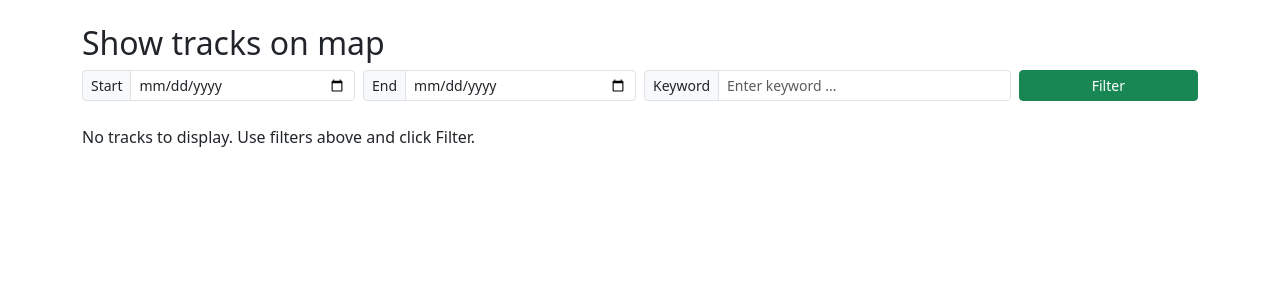
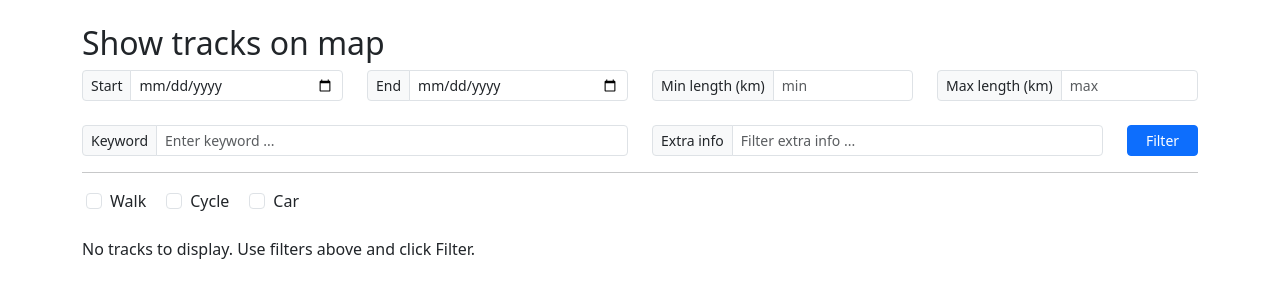
Before and after one commit to elkaiser21/python_flask_nextcloud, a Flask app: page /show_tracks in a window 1280 px wide. Shown: the part 56-356 px from the top of the page. Run offline with Flask 3, Linux system fonts and the light colour scheme; the visitor is signed in with stand-in values (Sample User, id 1); some libraries are stand-ins or nearby versions.

Commit message:
Add filtering options for track search and improve request handling

```diff
--- a/app.py
+++ b/app.py
@@ -1,11 +1,10 @@
 import logging
-import math
 import os
 
 import xml.etree.ElementTree as ET
 from datetime import datetime
 from urllib.parse import unquote
-
+from functools import wraps
 from werkzeug.middleware.proxy_fix import ProxyFix
 from werkzeug.security import check_password_hash
 
@@ -28,7 +27,6 @@ from flask import (
     Response,
 )
 
-import utils
 import geo_utils
 import classes
 
@@ -47,6 +45,9 @@ NEXTCLOUD_DAV_URL = os.environ.get("NEXTCLOUD_DAV_URL")
 NEXTCLOUD_PHOTO_DIR = os.environ.get("NEXTCLOUD_PHOTO_SYNC_DIR")
 NEXTCLOUD_PHOTO_ARCHIVE_DIR = os.environ.get("NEXTCLOUD_PHOTO_ARCHIVE_DIR")
 NEXTCLOUD_TRACK_DIR = os.environ.get("NEXTCLOUD_TRACK_SYNC_DIR")
+
+# centralized requests timeout (seconds)
+REQUEST_TIMEOUT = 60
 
 
 @app.context_processor
@@ -81,8 +82,6 @@ def get_user(username):
 
 
 def login_required(view):
-    from functools import wraps
-
     @wraps(view)
     def wrapped(*args, **kwargs):
         if "user_id" not in session:
@@ -152,12 +151,30 @@ def get_tracks_by_latlon(location, radius):
     return results, message
 
 
-def get_tracks_by_keyword(keywords):
+def get_tracks_by_keyword(keywords, extra_info=None, min_len_m=None, max_len_m=None):
     """
     Select all tracks with the given (part of) keyword.
+    Optional DB-level filtering by extra_info (substring, case-insensitive) and length in meters.
     """
-    placeholders = ",".join(["%s"] * len(keywords))
-    params = keywords + [len(keywords)]
+    len_keywords = len(keywords)
+    placeholders = ",".join(["%s"] * len_keywords)
+    params = keywords
+
+    where_clauses = [f"LOWER(keyword) IN ({placeholders})"]
+
+    if extra_info:
+        where_clauses.append("LOWER(extra_info) LIKE %s")
+        params.append(f"%{extra_info.lower()}%")
+    if min_len_m is not None:
+        where_clauses.append("length >= %s")
+        params.append(min_len_m)
+    if max_len_m is not None:
+        where_clauses.append("length <= %s")
+        params.append(max_len_m)
+
+    params.append(len_keywords)
+
+    where_sql = " AND ".join(where_clauses)
 
     sql = f"""
         SELECT DISTINCT
@@ -169,11 +186,14 @@ def get_tracks_by_keyword(keywords):
             ROUND(middle_lat, 6) as lat,
             ROUND(middle_lon, 6) as lon
         FROM v_tracks_by_keyword
-        WHERE LOWER(keyword) IN ({placeholders})
+        WHERE {where_sql}
         GROUP BY name
         HAVING COUNT(DISTINCT keyword) = %s
         ORDER BY date_taken DESC
     """
+
+    # logger.info("SQL: %s", sql)
+    # logger.info("Params: %s", params)
 
     conn = mysql.connector.connect(**db_config)
     cursor = conn.cursor(dictionary=True)
@@ -214,15 +234,31 @@ def get_tracks_by_date(selected_date):
     return results
 
 
-def get_tracks_by_date_range(start_date, end_date):
+def get_tracks_by_date_range(start_date, end_date, extra_info=None, min_len_m=None, max_len_m=None):
     """
     Select all tracks between start_date and end_date (inclusive).
     start_date and end_date should be strings in YYYY-MM-DD format or date objects.
+    Optional DB-level filtering by extra_info (substring, case-insensitive) and length in meters.
     """
     conn = mysql.connector.connect(**db_config)
     cursor = conn.cursor(dictionary=True)
 
-    sql = """
+    where_clauses = ["DATE(date_taken) BETWEEN %s AND %s"]
+    params = [f"{start_date}", f"{end_date}"]
+
+    if extra_info:
+        where_clauses.append("LOWER(extra_info) LIKE %s")
+        params.append(f"%{extra_info.lower()}%")
+    if min_len_m is not None:
+        where_clauses.append("length >= %s")
+        params.append(min_len_m)
+    if max_len_m is not None:
+        where_clauses.append("length <= %s")
+        params.append(max_len_m)
+
+    where_sql = " AND ".join(where_clauses)
+
+    sql = f"""
         SELECT
             name,
             date_taken,
@@ -232,11 +268,11 @@ def get_tracks_by_date_range(start_date, end_date):
             ROUND(middle_lat, 6) as lat,
             ROUND(middle_lon, 6) as lon
         FROM track
-        WHERE DATE(date_taken) BETWEEN %s AND %s
+        WHERE {where_sql}
         ORDER BY date_taken DESC
       """
 
-    cursor.execute(sql, (f"{start_date}", f"{end_date}"))
+    cursor.execute(sql, tuple(params))
     results = cursor.fetchall()
     cursor.close()
     conn.close()
@@ -251,7 +287,7 @@ def get_gpx_points(year, month, day, filename):
     """
     try:
         url = get_nextcloud_url(NEXTCLOUD_TRACK_DIR, year, month, day, filename)
-        r = requests.get(url, auth=(NEXTCLOUD_USER, NEXTCLOUD_PASSWORD))
+        r = requests.get(url, auth=(NEXTCLOUD_USER, NEXTCLOUD_PASSWORD), timeout=REQUEST_TIMEOUT)
         if r.status_code != 200:
             return []
 
@@ -541,20 +577,46 @@ def show_tracks():
     start_date = request.values.get("start_date", "").strip()
     end_date = request.values.get("end_date", "").strip()
     keyword_str = request.values.get("keyword", "").strip()
+    # allow filtering by track types (multiple checkboxes named track_type)
+    track_types = request.values.getlist("track_type") if request.values else []
+    # normalize to a set of lowercase values for comparison
+    track_types_set = {t.lower() for t in track_types}
+
+    # additional optional filters: extra_info substring and length range
+    extra_info = request.values.get("extra_info", "").strip()
+    min_length = request.values.get("min_length", "").strip()
+    max_length = request.values.get("max_length", "").strip()
+    # parse numeric bounds if provided
+    try:
+        min_length_val = float(min_length) if min_length != "" else None
+    except Exception:
+        min_length_val = None
+    try:
+        max_length_val = float(max_length) if max_length != "" else None
+    except Exception:
+        max_length_val = None
 
     if request.method == "GET":
         # Populate the track list based on filters
+        # convert length km filters to meters for DB filtering
+        min_len_m = None
+        max_len_m = None
+        if min_length_val is not None:
+            min_len_m = int(min_length_val * 1000)
+        if max_length_val is not None:
+            max_len_m = int(max_length_val * 1000)
+
         if keyword_str:
             keywords = [k.strip() for k in keyword_str.split(",") if k.strip()]
-            tracks = get_tracks_by_keyword(keywords)
-            # Optionally filter by date range if provided
+            tracks = get_tracks_by_keyword(keywords, extra_info=extra_info, min_len_m=min_len_m, max_len_m=max_len_m)
+            # Optionally filter by date range if provided (DB query does date range filtering when used below)
             if start_date or end_date:
                 sd = start_date or "0001-01-01"
                 ed = end_date or "9999-12-31"
+                # filter by date fields
                 filtered = []
                 for t in tracks:
                     td = t["date_taken"]
-                    # td may be date/datetime or string
                     try:
                         td_date = (
                             td.date()
@@ -570,7 +632,16 @@ def show_tracks():
         elif start_date or end_date:
             sd = start_date or end_date
             ed = end_date or start_date
-            tracks = get_tracks_by_date_range(sd, ed)
+            tracks = get_tracks_by_date_range(sd, ed, extra_info=extra_info, min_len_m=min_len_m, max_len_m=max_len_m)
+
+        # If track type filters provided, apply them client-side here
+        if track_types_set:
+            filtered_tracks = []
+            for t in tracks:
+                ttype = (t.get("type") or "").lower()
+                if ttype in track_types_set:
+                    filtered_tracks.append(t)
+            tracks = filtered_tracks
 
         selected = request.values.getlist("selected") if request.values else []
         return render_template(
@@ -581,6 +652,10 @@ def show_tracks():
             keyword=keyword_str,
             map_available=False,
             selected=selected,
+            track_types=track_types,
+            extra_info=extra_info,
+            min_length=min_length,
+            max_length=max_length,
         )
 
     # POST - generate map for selected tracks
@@ -594,6 +669,10 @@ def show_tracks():
             keyword=keyword_str,
             map_available=False,
             message="No tracks selected",
+            track_types=track_types,
+            extra_info=extra_info,
+            min_length=min_length,
+            max_length=max_length,
         )
 
     # strong/vivid colors for better contrast on the map
@@ -666,6 +745,10 @@ def show_tracks():
         map_available=True,
         map_url="/" + map_path,
         selected=selected,
+        track_types=track_types,
+        extra_info=extra_info,
+        min_length=min_length,
+        max_length=max_length,
     )
 
 
@@ -765,7 +848,7 @@ def download_track(year, month, day, filename):
         f"{year}/{month}/{day}/{filename}"
     )
 
-    r = requests.get(url, auth=(NEXTCLOUD_USER, NEXTCLOUD_PASSWORD), stream=True)
+    r = requests.get(url, auth=(NEXTCLOUD_USER, NEXTCLOUD_PASSWORD), stream=True, timeout=REQUEST_TIMEOUT)
 
     if r.status_code != 200:
         abort(404)
@@ -970,34 +1053,34 @@ def heatmap():
 
     if filters.min_date:
         basic_params.append(filters.min_date)
-        where_clause += f" AND t.date_taken >= %s"
+        where_clause += " AND t.date_taken >= %s"
     if filters.max_date:
         basic_params.append(filters.max_date)
-        where_clause += f" AND t.date_taken <= %s"
+        where_clause += " AND t.date_taken <= %s"
     if filters.min_km is not None:
         basic_params.append(int(filters.min_km * 1000))
-        where_clause += f" AND t.length >= %s"
+        where_clause += " AND t.length >= %s"
     if filters.max_km is not None:
         basic_params.append(int(filters.max_km * 1000))
-        where_clause += f" AND t.length <= %s"
+        where_clause += " AND t.length <= %s"
     if filters.min_lat is not None:
         basic_params.append(filters.min_lat)
-        where_clause += f" AND t.middle_lat >= %s"
+        where_clause += " AND t.middle_lat >= %s"
     if filters.max_lat is not None:
         basic_params.append(filters.max_lat)
-        where_clause += f" AND t.middle_lat <= %s"
+        where_clause += " AND t.middle_lat <= %s"
 
     if filters.min_lon is not None:
         basic_params.append(filters.min_lon)
-        where_clause += f" AND t.middle_lon >= %s"
+        where_clause += " AND t.middle_lon >= %s"
     if filters.max_lon is not None:
         basic_params.append(filters.max_lon)
-        where_clause += f" AND t.middle_lon <= %s"
+        where_clause += " AND t.middle_lon <= %s"
 
     if filters.track_types:
         basic_params.extend(filters.track_types)
         placeholders = ",".join(["%s"] * len(filters.track_types))
-        where_clause += f" AND t.type IN ({placeholders})"
+        where_clause += " AND t.type IN (" + placeholders + ")"
 
     # there should always be min visits
     if filters.min_visits is None:
@@ -1098,6 +1181,7 @@ def get_show_photo_request(url: str) -> Response:
         url,
         auth=(NEXTCLOUD_USER, NEXTCLOUD_PASSWORD),
         stream=True,
+        timeout=REQUEST_TIMEOUT,
     )
     return r
 
@@ -1107,6 +1191,7 @@ def get_photo_info_request(url: str) -> Response:
         url,
         auth=(NEXTCLOUD_USER, NEXTCLOUD_PASSWORD),
         verify=True,  # now properly fixed
+        timeout=REQUEST_TIMEOUT,
     )
     return r
 
--- a/templates/show_tracks.html
+++ b/templates/show_tracks.html
@@ -6,7 +6,8 @@
 
 <h2>Show tracks on map</h2>
 
-<form class="row g-2 mb-4 align-items-center" method="get">
+<form class="g-2 mb-4 align-items-center" method="get">
+  <div class="row">
     <div class="col-6 col-md-3">
       <div class="input-group input-group-sm">
         <span class="input-group-text">Start</span>
@@ -19,17 +20,57 @@
         <input class="form-control form-control-sm" id="end_date" name="end_date" type="date" value="{{ end_date }}" />
       </div>
     </div>
-  <div class="col-12 col-md-4">
+    <div class="col-6 col-md-3">
+      <div class="input-group input-group-sm">
+        <span class="input-group-text">Min length (km)</span>
+        <input class="form-control form-control-sm" id="min_length" name="min_length" placeholder="min" type="number" step="0.1" value="{{ min_length if min_length is defined else '' }}" />
+      </div>
+    </div>
+    <div class="col-6 col-md-3">
+      <div class="input-group input-group-sm">
+        <span class="input-group-text">Max length (km)</span>
+        <input class="form-control form-control-sm" id="max_length" name="max_length" placeholder="max" type="number" step="0.1" value="{{ max_length if max_length is defined else '' }}" />
+      </div>
+    </div>
+  </div>
+
+  <div class="row"><div class="col-12">&nbsp;</div></div>
+
+  <div class="row mb-3">
+    <div class="col-12 col-md-6">
       <div class="input-group input-group-sm">
         <span class="input-group-text">Keyword</span>
         <input class="form-control form-control-sm" id="keyword" name="keyword" placeholder="Enter keyword ..." type="text" value="{{ keyword }}" />
       </div>
     </div>
-  <div class="col-12 col-md-2">
-    <div class="d-grid">
-      <button class="btn btn-success btn-sm h-100" type="submit">Filter</button>
+    <div class="col-12 col-md-5">
+      <div class="input-group input-group-sm">
+        <span class="input-group-text">Extra info</span>
+        <input class="form-control form-control-sm" id="extra_info" name="extra_info" placeholder="Filter extra info ..." type="text" value="{{ extra_info if extra_info is defined else '' }}" />
       </div>
     </div>
+    <div class="col-12 col-md-1">
+      <div class="d-grid">
+        <button class="btn btn-primary btn-sm h-100" type="submit">Filter</button>
+      </div>
+    </div>
+  </div>
+
+  <hr>
+
+  <div class="row">
+    <div class="col-12 col-md-2">
+      <div class="d-flex align-items-center">
+        {% for t in ["Walk", "Cycle", "Car"] %}
+        <div class="form-check form-check-inline mb-0 ms-1">
+          <input class="form-check-input" type="checkbox" name="track_type" id="track_type_{{ t }}" value="{{ t }}" {% if track_types is defined and t in track_types %}checked{% endif %}>
+          <label class="form-check-label" for="track_type_{{ t }}">{{ t }}</label>
+        </div>
+        {% endfor %}
+      </div>
+    </div>
+  </div>
+
 </form>
 
 {% if message %}
@@ -47,8 +88,8 @@
           <th>Name</th>
           <th>type</th>
           <th>info</th>
-          <th>length (km)</th>
-          <th class="text-center">Download</th>
+          <th class="text-end" style="width:80px;">length (km)</th>
+          <th class="text-center" style="width:48px;"><span class="visually-hidden">Download</span></th>
         </tr>
       </thead>
       <tbody>
@@ -56,12 +97,12 @@
         {% set val = (track.date_taken|string) + '::' + (track.name|string) %}
         <tr>
           <td><input class="track-checkbox" type="checkbox" name="selected" value="{{ val }}" {% if selected and val in selected %}checked{% endif %}></td>
-          <td>{{ track.date_taken }}</td>
+          <td><a href="{{ url_for('photo_by_date', date=track.date_taken) }}" >{{ track.date_taken }}</a></td>
           <td>{{ track.name }}</td>
           <td>{{ track.type }}</td>
           <td>{{ track.extra_info }}</td>
-          <td class="text-end">{{ track.len }}</td>
-          <td class="text-center">
+          <td class="text-end text-nowrap" style="width:80px;">{{ track.len }}</td>
+          <td class="text-center text-nowrap" style="width:48px;">
             <a class="btn btn-sm btn-outline-secondary" title="Download GPX" href="{{ url_for('download_track', year=track.date_taken.year, month=track.date_taken.month, day=track.date_taken.day, filename=track.name) }}">
               <i class="bi bi-download" aria-hidden="true"></i>
               <span class="visually-hidden">Download GPX</span>
@@ -123,13 +164,23 @@
       var startDate = {{ start_date|tojson }};
       var endDate = {{ end_date|tojson }};
       var keywordVal = {{ keyword|tojson }};
+      var trackTypesFromServer = {{ track_types|tojson if track_types is defined else '[]' }};
+      var extraInfoFromServer = {{ extra_info|tojson if extra_info is defined else '""' }};
+      var minLengthFromServer = {{ min_length|tojson if min_length is defined else '""' }};
+      var maxLengthFromServer = {{ max_length|tojson if max_length is defined else '""' }};
 
-      function buildBackHref(selectedVals) {
+      function buildBackHref(selectedVals, types, extraInfo, minLength, maxLength) {
         var params = new URLSearchParams();
         if (startDate) params.append('start_date', startDate);
         if (endDate) params.append('end_date', endDate);
         if (keywordVal) params.append('keyword', keywordVal);
         selectedVals.forEach(function (v) { params.append('selected', v); });
+        if (types && types.length) {
+          types.forEach(function (t) { params.append('track_type', t); });
+        }
+        if (extraInfo) params.append('extra_info', extraInfo);
+        if (minLength) params.append('min_length', minLength);
+        if (maxLength) params.append('max_length', maxLength);
         var qs = params.toString();
         return qs ? (baseUrl + '?' + qs) : baseUrl;
       }
@@ -142,14 +193,39 @@
         $('input.track-checkbox:checked').each(function () { selVals.push(this.value); });
       }
 
-      backLink.attr('href', buildBackHref(selVals));
+      // initial track types: server-provided or from DOM
+      var trackTypes = [];
+      if (trackTypesFromServer && trackTypesFromServer.length) {
+        trackTypes = trackTypesFromServer;
+      } else {
+        $('input[name="track_type"]:checked').each(function () { trackTypes.push(this.value); });
+      }
+
+      // initial extra/lengths
+      var extraInfo = extraInfoFromServer || '';
+      if (!extraInfo && $('#extra_info').length) extraInfo = $('#extra_info').val();
+      var minLength = minLengthFromServer || '';
+      if (!minLength && $('#min_length').length) minLength = $('#min_length').val();
+      var maxLength = maxLengthFromServer || '';
+      if (!maxLength && $('#max_length').length) maxLength = $('#max_length').val();
+
+      backLink.attr('href', buildBackHref(selVals, trackTypes, extraInfo, minLength, maxLength));
 
       // also update link when user toggles checkboxes client-side
-      $('input.track-checkbox').on('change', function () {
+      function updateBackLink() {
         var curr = [];
         $('input.track-checkbox:checked').each(function () { curr.push(this.value); });
-        backLink.attr('href', buildBackHref(curr));
-      });
+        var types = [];
+        $('input[name="track_type"]:checked').each(function () { types.push(this.value); });
+        var e = $('#extra_info').length ? $('#extra_info').val() : '';
+        var mn = $('#min_length').length ? $('#min_length').val() : '';
+        var mx = $('#max_length').length ? $('#max_length').val() : '';
+        backLink.attr('href', buildBackHref(curr, types, e, mn, mx));
+      }
+
+      $('input.track-checkbox').on('change', function () { updateBackLink(); });
+      $('input[name="track_type"]').on('change', function () { updateBackLink(); });
+      $('input#extra_info, input#min_length, input#max_length').on('change keyup', function () { updateBackLink(); });
 
       // show/hide sections based on map_available
       var mapAvailable = {{ 'true' if map_available else 'false' }};
```
Also changed, not shown: 1 other file. Lines whose indentation alone changed are shown as unchanged.
